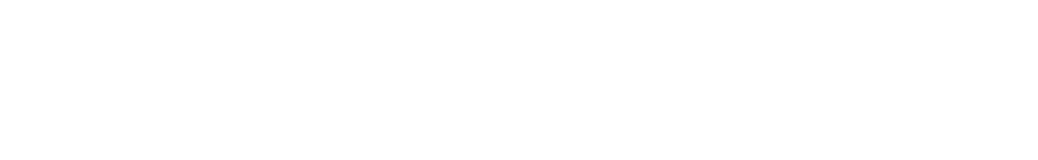
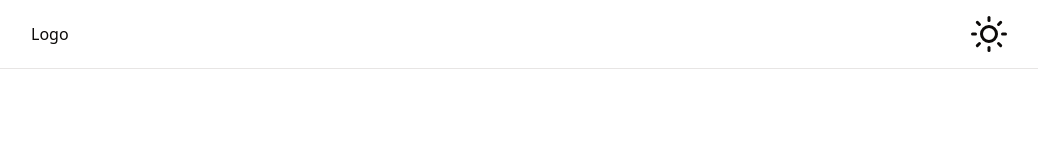
Before and after one commit to gopalsarkar-dev/portfolio-v0, a Next.js app: page / in a window 1280 px wide. Shown: the top 160 px of the page, without its empty margins (121-1159 px from the left). Built offline with nearby package versions, Linux system fonts and the light colour scheme.

Commit message:
dark-mode done

```diff
--- a/package.json
+++ b/package.json
@@ -13,6 +13,7 @@
     "clsx": "2.1.1",
     "lucide-react": "0.454.0",
     "next": "15.0.2",
+    "next-themes": "0.4.3",
     "react": "19.0.0-rc-02c0e824-20241028",
     "react-dom": "19.0.0-rc-02c0e824-20241028",
     "react-icons": "5.3.0",
--- a/src/app/layout.tsx
+++ b/src/app/layout.tsx
@@ -1,5 +1,7 @@
 import { ReactNode } from "react";
 import "./globals.css";
+import Header from "@/components/Header";
+import ThemeProvider from "@/components/providers/ThemeProvider";
 
 type RootLayoutprovider = {
   children: ReactNode;
@@ -7,8 +9,19 @@
 
 const RootLayout = ({ children }: RootLayoutprovider) => {
   return (
-    <html lang="en">
-      <body className={"antialiased"}>{children}</body>
+    <html lang="en" suppressHydrationWarning>
+      <body className={"antialiased"}>
+        <ThemeProvider
+          attribute="class"
+          defaultTheme="light"
+          enableSystem={false}
+        >
+          <Header />
+          <main className="container mx-auto max-w-screen-lg px-6">
+            {children}
+          </main>
+        </ThemeProvider>
+      </body>
     </html>
   );
 };
--- /dev/null
+++ b/src/components/Header.tsx
@@ -0,0 +1,18 @@
+import ToggelTheme from "./ToggelTheme";
+
+const Header = () => {
+  return (
+    <>
+      <header className="border-b">
+        <div className="container mx-auto flex max-w-screen-lg items-center justify-between px-6 py-4">
+          <div className="">Logo</div>
+          <div className="">
+            <ToggelTheme />
+          </div>
+        </div>
+      </header>
+    </>
+  );
+};
+
+export default Header;
--- /dev/null
+++ b/src/components/ToggelTheme.tsx
@@ -0,0 +1,34 @@
+"use client";
+
+import { FiSun } from "react-icons/fi";
+import { FaMoon } from "react-icons/fa6";
+import { useTheme } from "next-themes";
+
+const ToggelTheme = () => {
+  const { theme, setTheme } = useTheme();
+
+  const themeFn = () => {
+    if (theme === "light") {
+      setTheme("dark");
+    } else {
+      setTheme("light");
+    }
+  };
+
+  return (
+    <>
+      <button onClick={themeFn} className="flex items-center">
+        <FiSun
+          className="rotate-0 scale-100 transition-all duration-500 ease-in-out dark:-rotate-90 dark:scale-0"
+          size={36}
+        />
+        <FaMoon
+          className="rotate-90 scale-0 transition-all duration-500 ease-in-out dark:rotate-0 dark:scale-100 absolute"
+          size={36}
+        />
+      </button>
+    </>
+  );
+};
+
+export default ToggelTheme;
--- /dev/null
+++ b/src/components/providers/ThemeProvider.tsx
@@ -0,0 +1,15 @@
+"use client";
+import {
+  ThemeProvider as NextThemesProvider,
+  ThemeProviderProps,
+} from "next-themes";
+
+const ThemeProvider = ({ children, ...props }: ThemeProviderProps) => {
+  return (
+    <>
+      <NextThemesProvider {...props}>{children}</NextThemesProvider>
+    </>
+  );
+};
+
+export default ThemeProvider;
```
Also changed, not shown: 1 other file (tests, documents, lock files or other folders).
